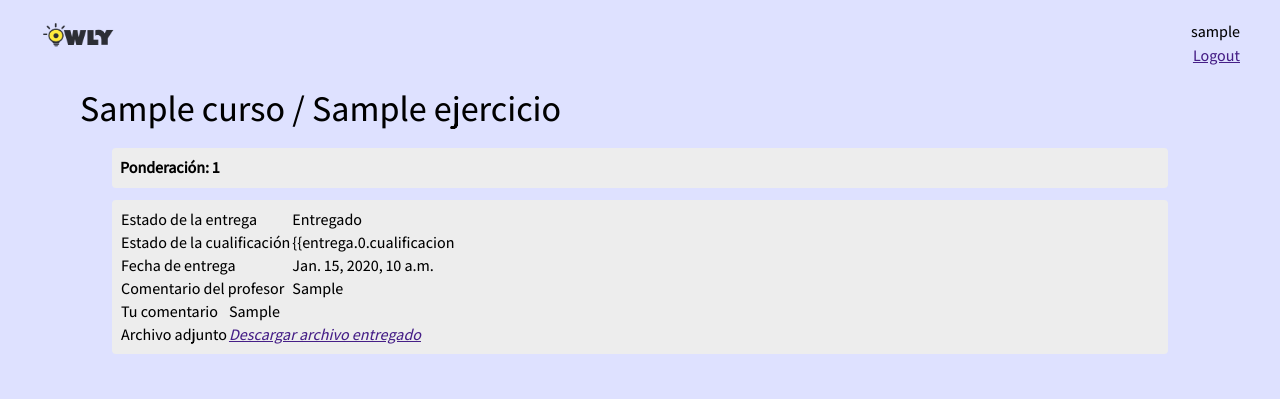
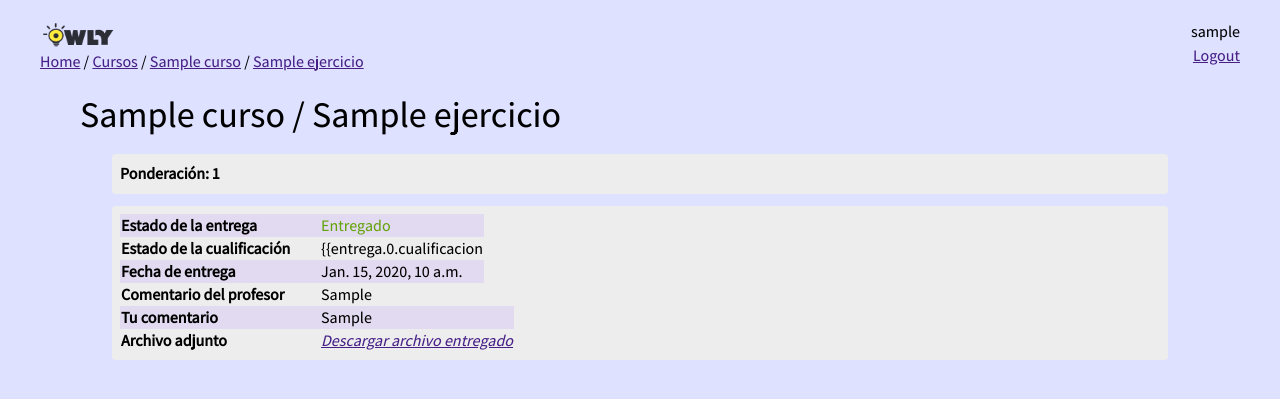
Before and after one commit to g-alpi/classVRroom, a Django app: page /exercise/1 in a window 1280 px wide. Shown: the top 399 px of the page. Run offline with Django 3.2, Linux system fonts and the light colour scheme; a user stored in the database is signed in; tables that the repository leaves empty hold one stand-in row (values such as "Sample post"); some libraries are stand-ins or nearby versions.

Commit message:
Finished alumn view

```diff
--- a/ietimoodle/templates/exercise.html
+++ b/ietimoodle/templates/exercise.html
@@ -1,5 +1,5 @@
 <html>
-    {% include "header.html" with title="Exercise" exercise=exercise.titulo %}
+    {% include "header.html" with title="Exercise" exercise=exercise.nombre cursoid=curso.pk %}
     <h2 class="pt-5 pl-20 text-4xl">{{curso.nombre}} / {{exercise.nombre}}</h2>
     <div id="exercise" class="pl-20 pr-20 pt-5 ">
         <div id="description" class="border-solid rounded border-black bg-[#ededed] p-2 mx-8 mb-3">
@@ -8,38 +8,38 @@
         <div id="attachedFiles">
             <div class="border-solid rounded border-black bg-[#ededed] p-2 mx-8 mb-3">
                 <table>
-                    <tr>
-                        <td><p>Estado de la entrega</p></td>
-                        <td>
+                    <tr class="bg-[#e2daf0]">
+                        <td class="min-w-[200px]"><p class="font-bold">Estado de la entrega</p></td>
+                        <td class="min-w-full">
                             {% if entrega.0 %}
-                            <p>Entregado</p>
+                            <p class="text-lime-600">Entregado</p>
                             {% else %}
-                            <p>No entregado</p>
+                            <p class="text-red-700">No entregado</p>
                             {% endif %}
                         </td>
                     </tr>
                     <tr>
-                        <td><p>Estado de la cualificación</p></td>
+                        <td><p class="font-bold">Estado de la cualificación</p></td>
                         <td>
                             {% if entrega.0.cualificacion %}
                             <p>{{entrega.0.cualificacion</p>
                             {% else %}
-                            <p>No cualificado</p>
+                            <p class="text-red-700">No cualificado</p>
+                            {% endif %}
+                        </td>
+                    </tr>
+                    <tr class="bg-[#e2daf0]">
+                        <td><p class="font-bold">Fecha de entrega</p></td>
+                        <td>
+                            {% if entrega.0.fecha_entrega %}
+                            <p>{{entrega.0.fecha_entrega}}</p>
+                            {% else %}
+                            <p class="text-red-700">No entregado</p>
                             {% endif %}
                         </td>
                     </tr>
                     <tr>
-                        <td><p>Fecha de entrega</p></td>
-                        <td>
-                            {% if entrega.0.fecha_entrega %}
-                            <p>{{entrega.0.fecha_entrega}}</p>
-                            {% else %}
-                            <p>No entregado</p>
-                            {% endif %}
-                        </td>
-                    </tr>
-                    <tr>
-                        <td><p>Comentario del profesor</p></td>
+                        <td><p class="font-bold">Comentario del profesor</p></td>
                         <td>
                             {% if entrega.0.comentario_profesor %}
                             <p>{{entrega.0.comentario_profesor}}</p>
@@ -51,9 +51,9 @@
                 </table>
                 {% if entrega.0 %}
                 <table>
-                    <tr>
-                        <td><p>Tu comentario</p></td>
-                        <td>
+                    <tr class="bg-[#e2daf0]">
+                        <td class="min-w-[200px]"><p class="font-bold">Tu comentario</p></td>
+                        <td class="min-w-full">
                             {% if entrega.0.comentario_alumno %}
                             <p>{{entrega.0.comentario_alumno}}</p>
                             {% else %}
@@ -62,7 +62,7 @@
                         </td>
                     </tr>
                     <tr>
-                        <td><p>Archivo adjunto</p></td>
+                        <td><p class="font-bold">Archivo adjunto</p></td>
                         <td>
                             {% if entrega.0.archivo %}
                             <a class="italic underline text-[#461f87]" href="../../{{entrega.0.archivo}}">Descargar archivo entregado</a>
--- a/ietimoodle/templates/grade.html
+++ b/ietimoodle/templates/grade.html
@@ -1,11 +1,11 @@
 <html>
-    {% include "header.html" with title="Curso" curso=curso %}
+    {% include "header.html" with title="Curso" curso=grade %}
     <h2 class="pt-5 pl-20 text-4xl">Recursos de {{grade}}</h2>
     <div id="recursos" class="pl-20 pr-20 pt-5">
         {% for r in resources %}
             <div class="border-solid rounded border-black bg-[#ededed] p-2 mx-8 mb-3">
                 <a class="text-2xl underline text-[#461f87]" href="../resource/{{r.pk}}">{{r}}</a>
-                <p class="pl-10 italic">Resumen: {{r.texto}}</p>
+                <p class="pl-10 italic">Vista general: {{r.texto}}</p>
                 {% if r.archivo %}
                     <p class="pl-10 italic underline">1 fichero adjunto</p>
                 {% else %}
--- a/ietimoodle/templates/header.html
+++ b/ietimoodle/templates/header.html
@@ -14,6 +14,8 @@
         <title>{{curso}}</title>
     {% elif title == "Resource" %}
         <title>{{resource}}</title>
+    {% elif title == "Exercise" %}
+        <title>{{exercise}}</title>
     {% else %}
         <title>{{title}}</title>
     {% endif %}
@@ -46,6 +48,16 @@
         <a class="underline text-[#461f87]" href="../..">Home</a> /
         <a class="underline text-[#461f87]" href="../dashboard">Cursos</a> /
         <a class="underline text-[#461f87]" href="">{{curso}}</a>
+        {% elif title == "Resource" %}
+        <a class="underline text-[#461f87]" href="..">Home</a> /
+        <a class="underline text-[#461f87]" href="../dashboard">Cursos</a> /
+        <a class="underline text-[#461f87]" href="../grade/{{cursoid}}">{{curso}}</a> /
+        <a class="underline text-[#461f87]" href="">{{resource}}</a>
+        {% elif title == "Exercise" %}
+        <a class="underline text-[#461f87]" href="..">Home</a> /
+        <a class="underline text-[#461f87]" href="../dashboard">Cursos</a> /
+        <a class="underline text-[#461f87]" href="../grade/{{cursoid}}">{{curso}}</a> /
+        <a class="underline text-[#461f87]" href="">{{exercise}}</a>
         {% endif %}
         </div>
         <div>
--- a/ietimoodle/templates/resource.html
+++ b/ietimoodle/templates/resource.html
@@ -1,5 +1,5 @@
 <html>
-    {% include "header.html" with title="Resource" resource=resource.titulo %}
+    {% include "header.html" with title="Resource" resource=resource.titulo cursoid=curso.pk %}
     <h2 class="pt-5 pl-20 text-4xl">{{curso.nombre}} / {{resource.titulo}}</h2>
     <div id="resource" class="pl-20 pr-20 pt-5 ">
         <div id="description" class="border-solid rounded border-black bg-[#ededed] p-2 mx-8 mb-3">
```
